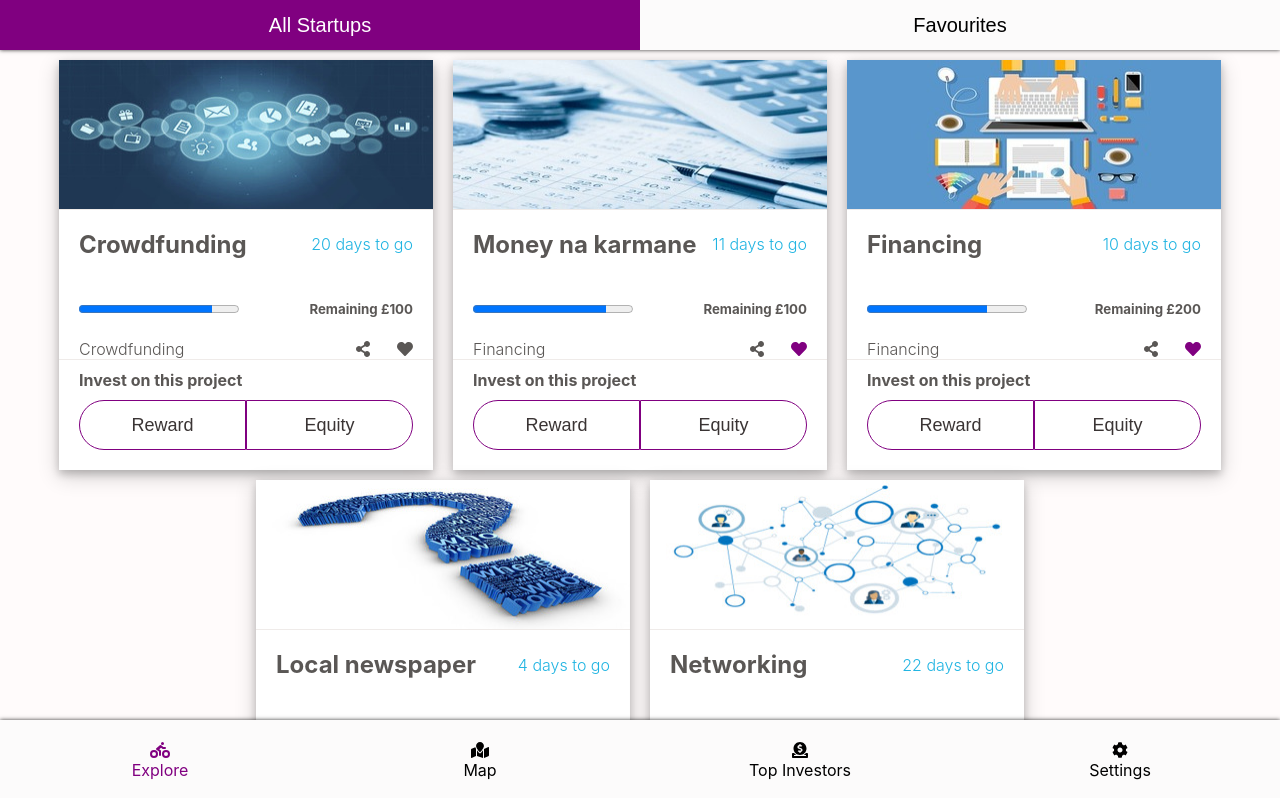
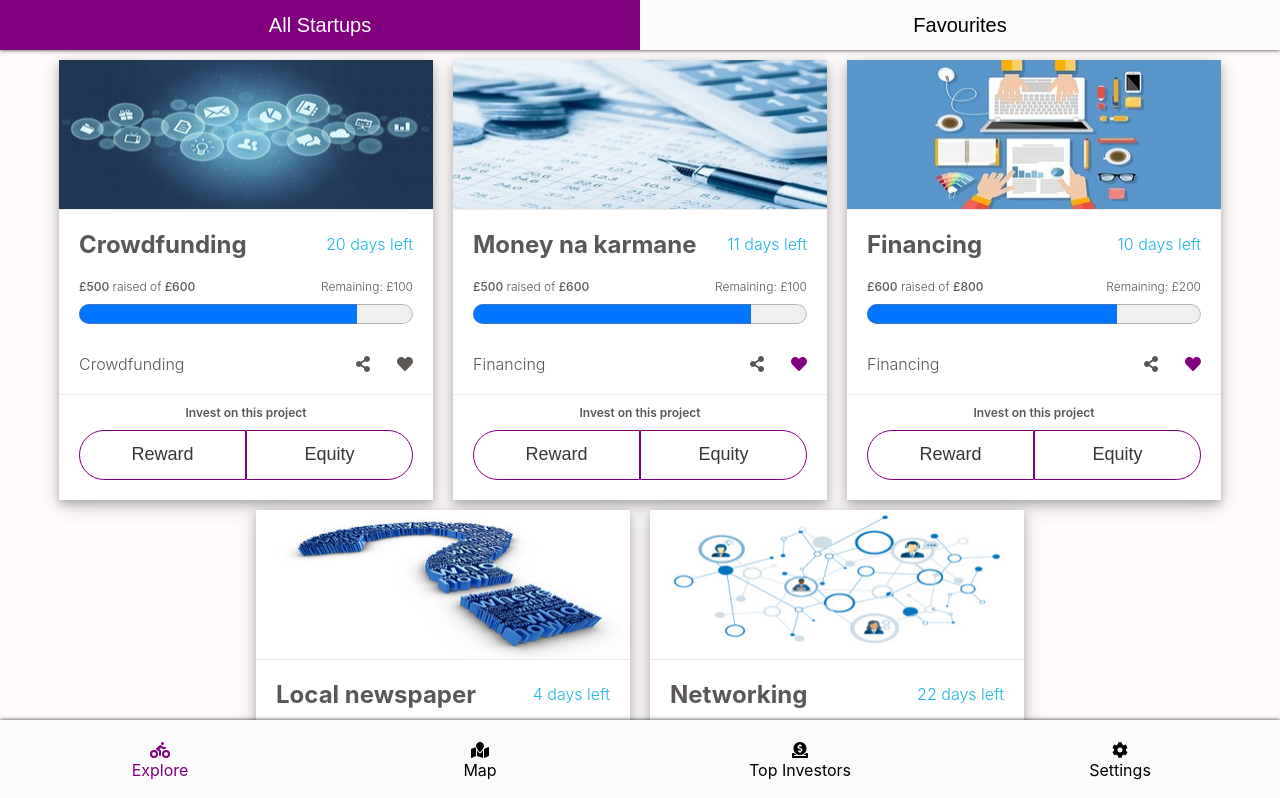
Before and after one commit to AnnaVih/crowd-funding-c3-team-1, a Next.js app: page /explore in a window 1280 px wide. Shown: the top 798 px of the page. Built offline with nearby package versions, Linux system fonts and the light colour scheme.

Commit message:
Made progress bar take the full width and adjusted texts on the card

```diff
--- a/src/ui/molecules/card/card.tsx
+++ b/src/ui/molecules/card/card.tsx
@@ -44,13 +44,19 @@ export const Card = ({
       <StyledCardBody>
         <FlexBox>
           <Link href={linkTo}><a><h2>{title}</h2></a></Link>
-          <StyledCardDays> {days} days to go</StyledCardDays>
+          <StyledCardDays> {days} days left</StyledCardDays>
         </FlexBox>
         <FlexBox>
-          <progress value={total - leftToInvest} max={total}> текст</progress>
-          <h5>Remaining &pound;{leftToInvest}</h5>
+          <span className="progress-title">
+            <span className="progress-amount">&pound;{total - leftToInvest}</span> raised of <span className="progress-amount">&pound;{total}</span>
+          </span>
+          <span className="progress-title">Remaining: &pound;{leftToInvest}</span>
+        </FlexBox>
+        <FlexBox>
+          <progress value={total - leftToInvest} max={total} > текст</progress>
         </FlexBox>
 
+        <br/>
         <FlexBox>
           <span>{type}</span>
           <FlexBox>
@@ -58,6 +64,7 @@ export const Card = ({
             <StyledHeart onClick={() => onClick(id)} isFavourite={isFavourite}><FontAwesomeIcon icon={faHeart} /></StyledHeart>
           </FlexBox>
         </FlexBox>
+        <br/>
       </StyledCardBody>
       <StyledCardFooter>
         <CardFooterTitle>Invest on this project</CardFooterTitle>
--- a/src/ui/molecules/card/styled-components/index.tsx
+++ b/src/ui/molecules/card/styled-components/index.tsx
@@ -29,7 +29,9 @@ export const StyledCardFooter = styled.div`
 `
 
 export const CardFooterTitle = styled.div`
-  font-weight: 700;
+  font-weight: 600;
+  font-size: 12px;
+  text-align: center;
 `
 
 export const StyledCardDays = styled.div`
@@ -40,6 +42,19 @@ export const FlexBox = styled.div`
   display: flex;
   align-items: center;
   justify-content: space-between;
+
+  progress {
+    width: 100%;
+    height:40px;
+  }
+
+  .progress-title {
+    font-size: 12px;
+  }
+
+  .progress-amount {
+    font-weight: 500;
+  }
 `
 
 export const  StyledHeart = styled.div<{isFavourite: boolean}>`
```
